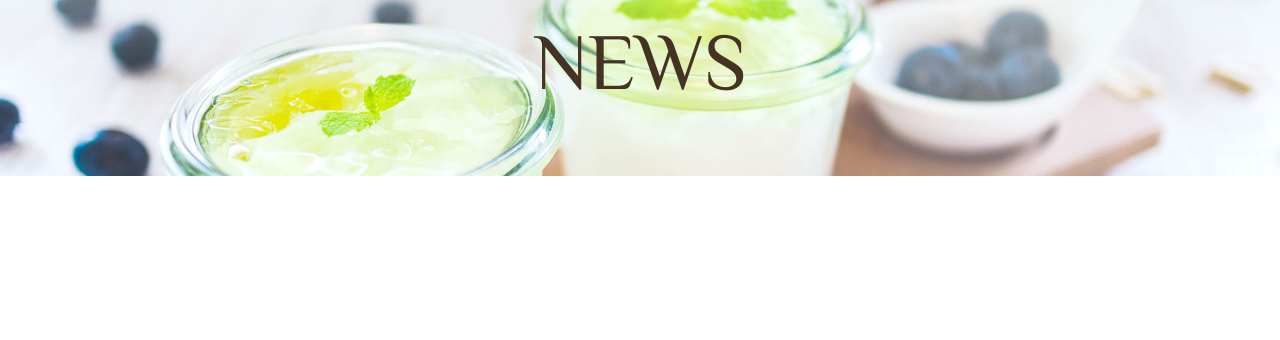
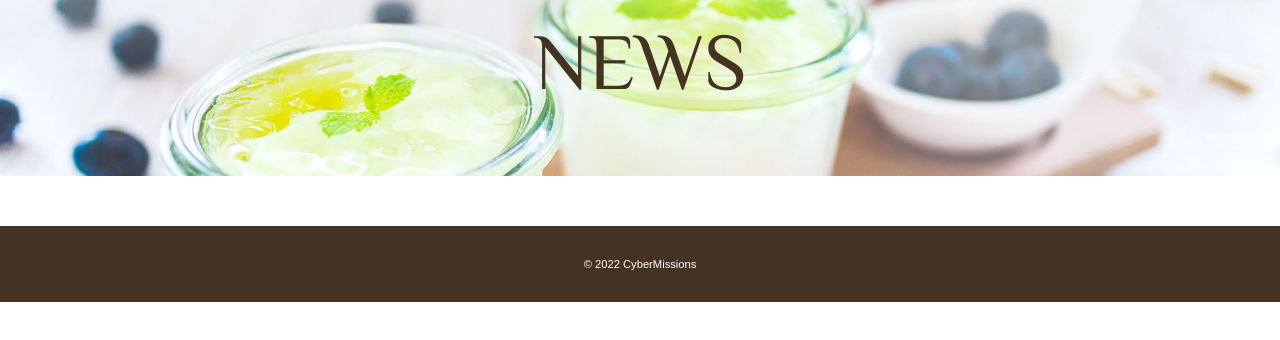
Before and after one commit to k-matsuo-cmj/WCBCafe, a plain HTML site: page news.html in a window 1280 px wide. Shown: the part 94-434 px from the top of the page. Drawn offline with Linux system fonts and the light colour scheme; some packages are replaced by stand-ins of ours.

Commit message:
フッターを追加

```diff
--- a/css/style.css
+++ b/css/style.css
@@ -99,3 +99,15 @@ img {
 #news .page-title {
     text-align: center;
 }
+
+/* FOOTER */
+footer {
+    background: #432;
+    text-align: center;
+    padding: 26px 0;
+    margin-top: 50px;
+}
+footer p {
+    color: #fff;
+    font-size: 0.875rem;
+}
--- a/news.html
+++ b/news.html
@@ -34,5 +34,10 @@
             <h2 class="page-title">News</h2>
         </div>
     </div>
+    <footer>
+        <div class="wrapper">
+            <p><small>&copy; 2022 CyberMissions</small></p>
+        </div>
+    </footer>
 </body>
 </html>
```
